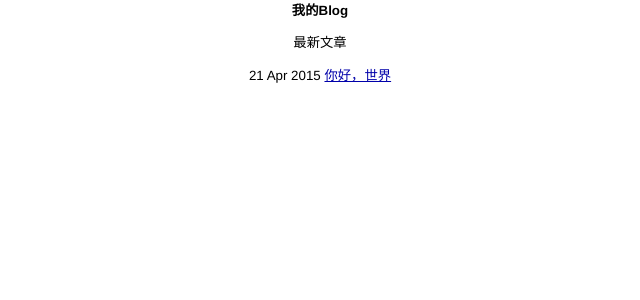
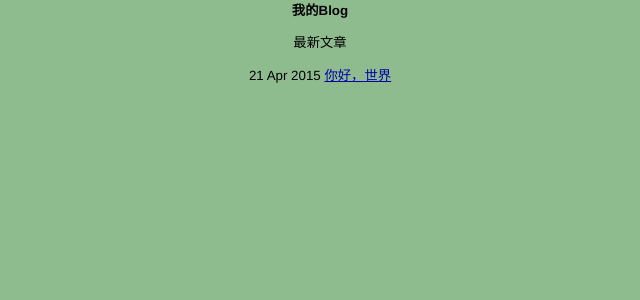
Before and after one commit to alex1206/jekyll_demo, a Jekyll site: the page built from index.html, in a window 1280 px wide. Shown: the top 300 px of the page, without its empty margins (320-960 px from the left). Built offline with Jekyll 4.4.1, drawn with Linux system fonts in a browser that asks for light colours.

Commit message:
modifed homepage color

```diff
--- a/_layouts/default.html
+++ b/_layouts/default.html
@@ -9,7 +9,7 @@
 		<link rel="stylesheet" href="/css/syntax.css" type="text/css" />
 
 		<!-- Homepage CSS -->
-   <link rel="stylesheet" href="/css/screen.css" type="text/css" media="screen, projection" />
+   		<link rel="stylesheet" href="/css/screen.css" type="text/css" media="screen, projection" />
 	</head>
 	<body>
 	{{ content }}
--- a/css/screen.css
+++ b/css/screen.css
@@ -15,7 +15,7 @@ html, body {
 }
 
 body {
-  background-color: white;
+  background-color: DarkSeaGreen;
   font: 13.34px helvetica, arial, clean, sans-serif;
   *font-size: small;
   text-align: center;
--- a/css/syntax.css
+++ b/css/syntax.css
@@ -1,4 +1,4 @@
-.highlight  { background: #7F7F7F; }
+.highlight  { background: #FFFFFF; }
 .highlight .c { color: #999988; font-style: italic } /* Comment */
 .highlight .err { color: #a61717; background-color: #e3d2d2 } /* Error */
 .highlight .k { font-weight: bold } /* Keyword */
```
Also changed, not shown: css/新建文本文档.txt (added).
